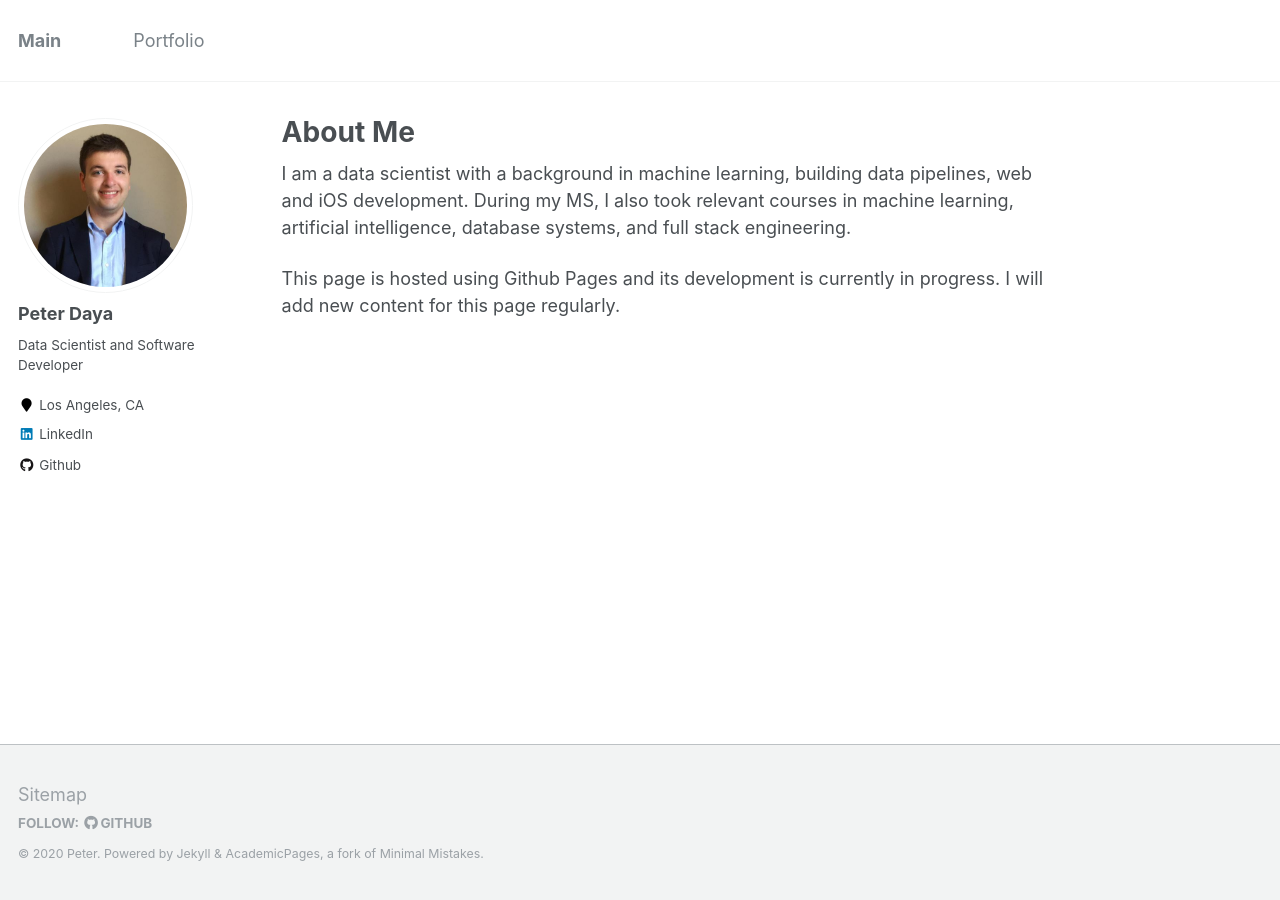
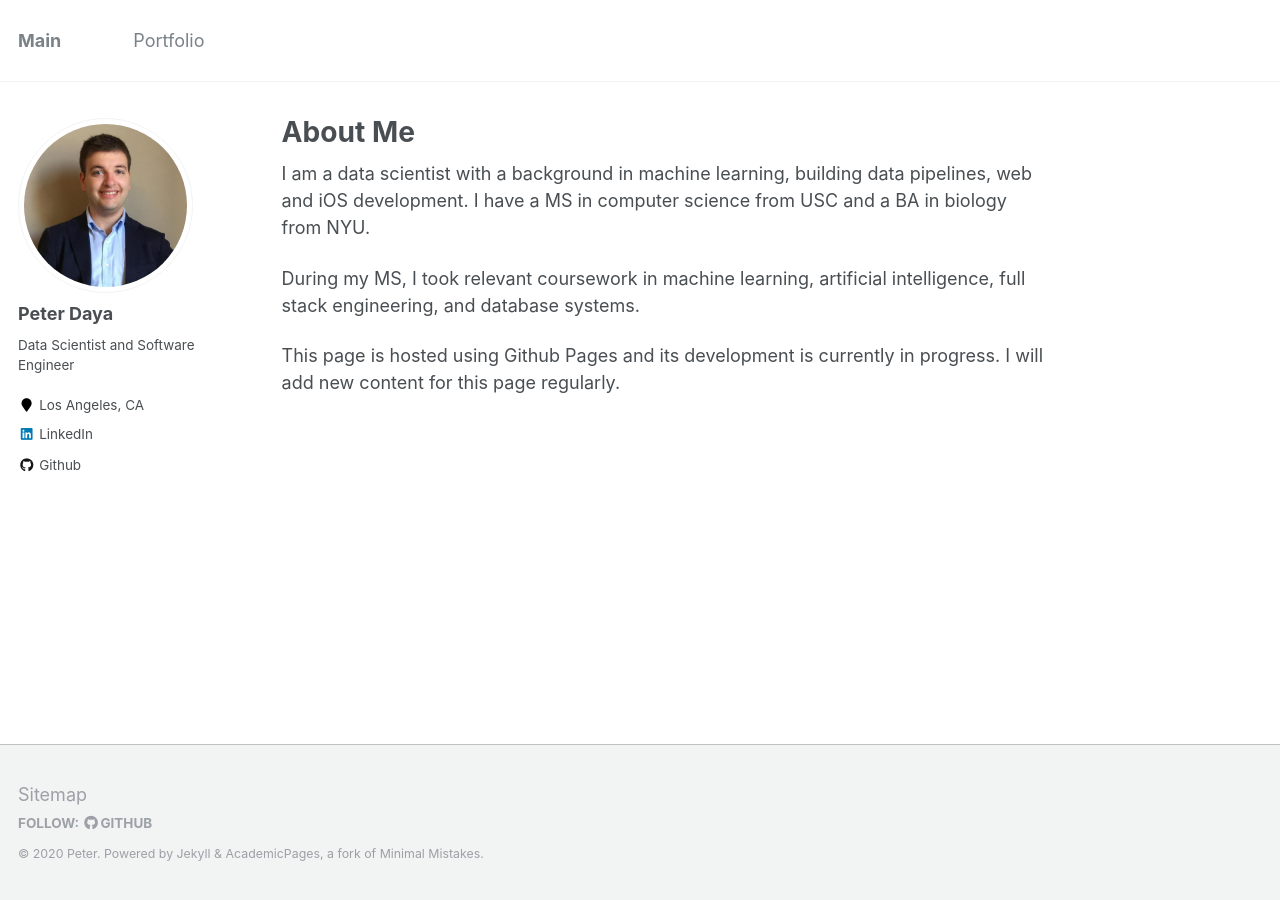
Before and after one commit to PeterDaya/peterdaya.github.io, a Jekyll site: the page built from _pages/about.md, in a window 1280 px wide. Built offline with Jekyll 4.4.1, drawn with Linux system fonts in a browser that asks for light colours.

Commit message:
Updated about me section

```diff
--- a/_config.yml
+++ b/_config.yml
@@ -82,7 +82,7 @@ analytics:
 author:
   name             : "Peter Daya"
   avatar           : "githubphoto.jpg"
-  bio              : "Data Scientist and Software Developer"
+  bio              : "Data Scientist and Software Engineer"
   location         : "Los Angeles, CA"
   employer         :
   pubmed           :
--- a/_pages/about.md
+++ b/_pages/about.md
@@ -10,7 +10,9 @@ redirect_from:
 
 
 
-I am a data scientist with a background in machine learning, building data pipelines, web and iOS development.  During my MS, I also took relevant courses in machine learning, artificial intelligence, database systems, and full stack engineering.
+I am a data scientist with a background in machine learning, building data pipelines, web and iOS development.  I have a MS in computer science from USC and a BA in biology from NYU.
+
+During my MS, I took relevant coursework in machine learning, artificial intelligence, full stack engineering, and database systems.
 
 
 This page is hosted using Github Pages and its development is currently in progress.  I will add new content for this page regularly.
```
